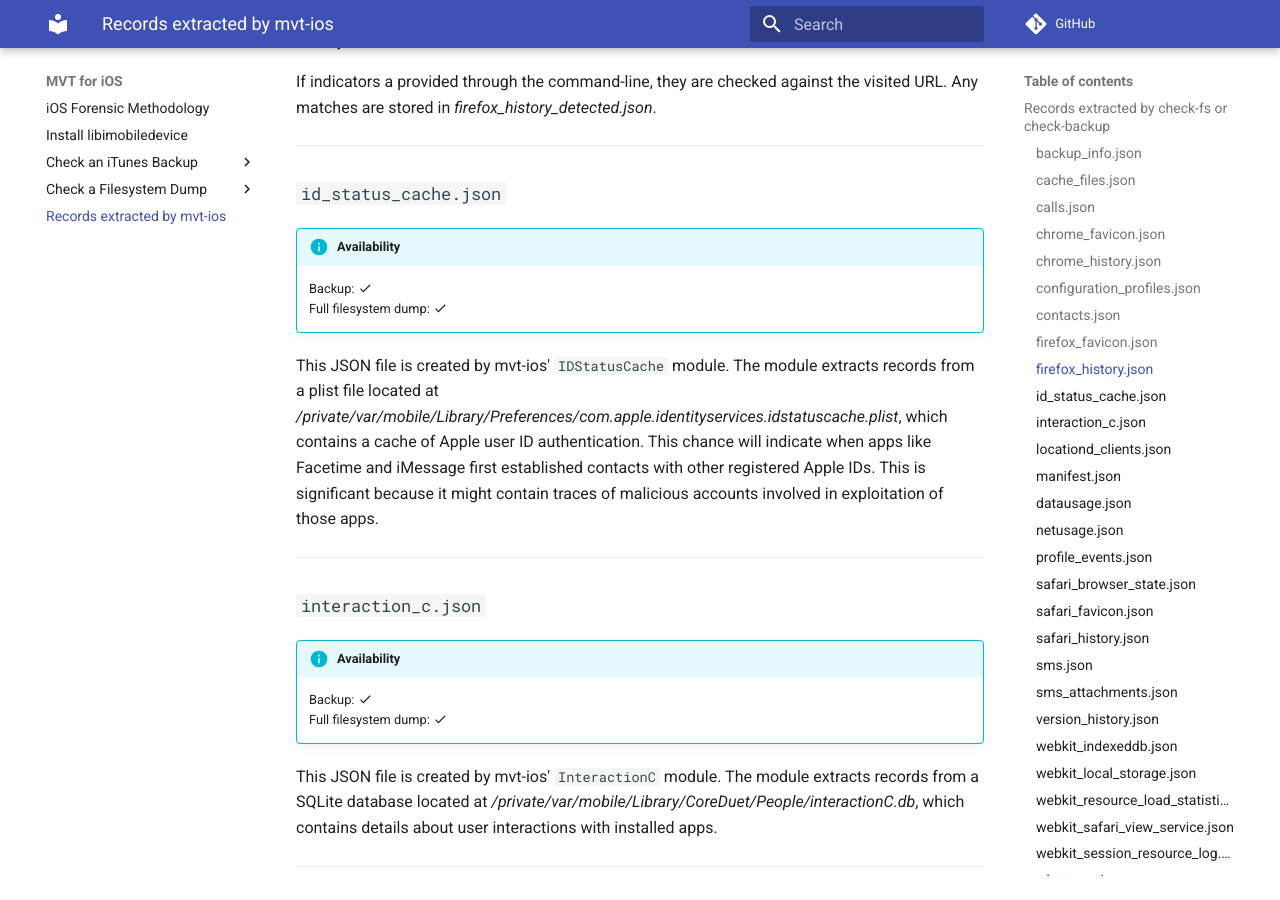
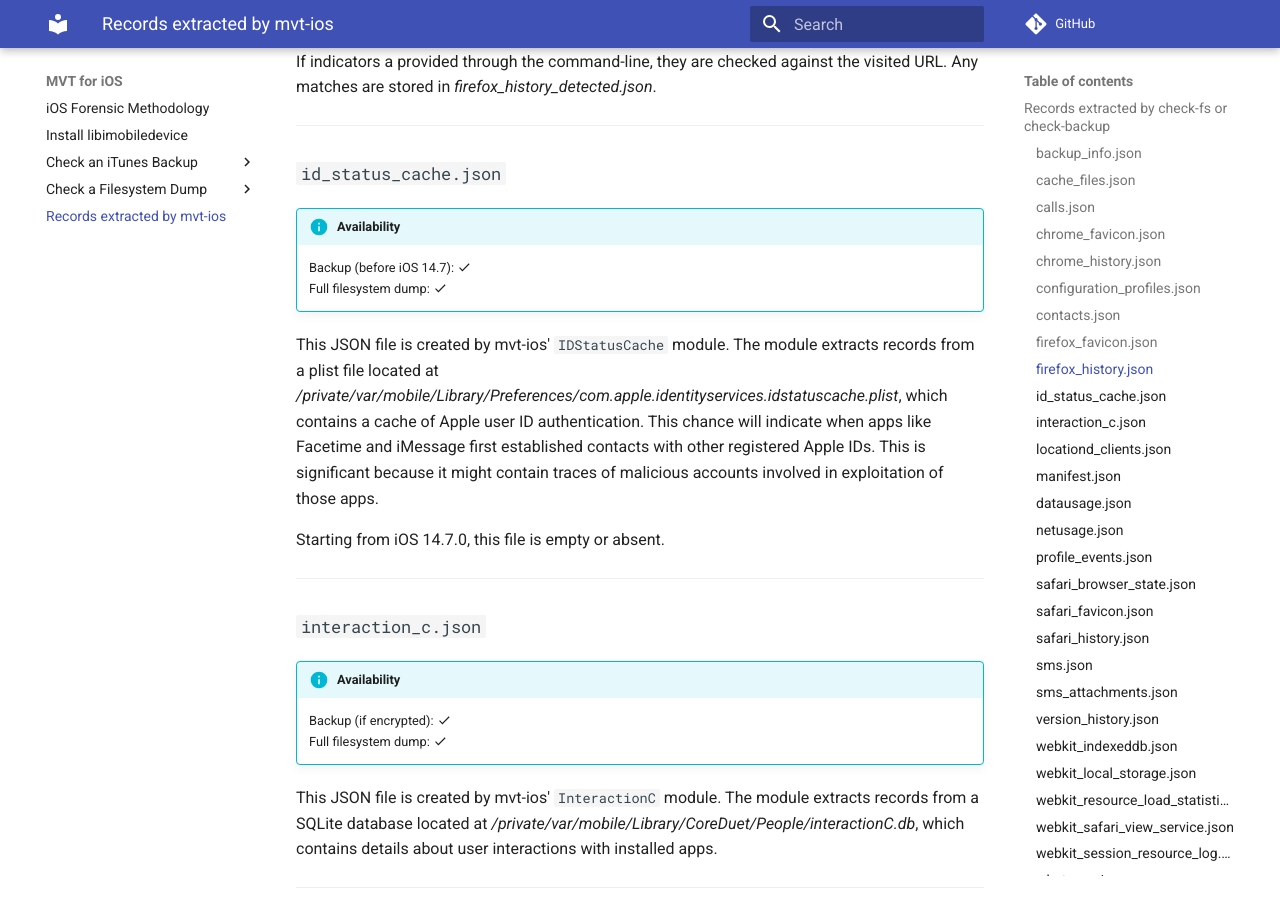
Before and after one commit to mvt-project/mvt, an MkDocs documentation site: the page built from docs/ios/records.md, in a window 1280 px wide and 900 px high, scrolled down 3513 px. Built offline with MkDocs 1.6.1 and Material for MkDocs 9.7.7, drawn with Linux system fonts in a browser that asks for light colours; comment, search, counter and statistics services are not loaded; some of the changed text lies outside the part shown.

Commit message:
Added availability details to records.md
Added availability details for backup records which require encryption or aren't available anymore in recent iOS versions.

```diff
--- a/docs/ios/records.md
+++ b/docs/ios/records.md
@@ -29,7 +29,7 @@
 ### `calls.json`
 
 !!! info "Availability"
-    Backup: :material-check:
+    Backup (if encrypted): :material-check:
     Full filesystem dump: :material-check:
 
 This JSON file is created by mvt-ios' `Calls` module. The module extracts records from a SQLite database located at */private/var/mobile/Library/CallHistoryDB/CallHistory.storedata*, which contains records of incoming and outgoing calls, including from messaging apps such as WhatsApp or Skype.
@@ -107,17 +107,19 @@
 ### `id_status_cache.json`
 
 !!! info "Availability"
-    Backup: :material-check:
+    Backup (before iOS 14.7): :material-check:
     Full filesystem dump: :material-check:
 
 This JSON file is created by mvt-ios' `IDStatusCache` module. The module extracts records from a plist file located at */private/var/mobile/Library/Preferences/com.apple.identityservices.idstatuscache.plist*, which contains a cache of Apple user ID authentication. This chance will indicate when apps like Facetime and iMessage first established contacts with other registered Apple IDs. This is significant because it might contain traces of malicious accounts involved in exploitation of those apps.
+
+Starting from iOS 14.7.0, this file is empty or absent.
 
 ---
 
 ### `interaction_c.json`
 
 !!! info "Availability"
-    Backup: :material-check:
+    Backup (if encrypted): :material-check:
     Full filesystem dump: :material-check:
 
 This JSON file is created by mvt-ios' `InteractionC` module. The module extracts records from a SQLite database located at */private/var/mobile/Library/CoreDuet/People/interactionC.db*, which contains details about user interactions with installed apps.
@@ -183,7 +185,7 @@
 ### `safari_browser_state.json`
 
 !!! info "Availability"
-    Backup: :material-check:
+    Backup (if encrypted): :material-check:
     Full filesystem dump: :material-check:
 
 This JSON file is created by mvt-ios' `SafariBrowserState` module. The module extracts records from the SQLite databases located at */private/var/mobile/Library/Safari/BrowserState.db* or */private/var/mobile/Containers/Data/Application/\*/Library/Safari/BrowserState.db*, which contain records of opened tabs.
@@ -207,7 +209,7 @@
 ### `safari_history.json`
 
 !!! info "Availability"
-    Backup: :material-check:
+    Backup (if encrypted): :material-check:
     Full filesystem dump: :material-check:
 
 This JSON file is created by mvt-ios' `SafariHistory` module. The module extracts records from the SQLite databases located at */private/var/mobile/Library/Safari/History.db* or */private/var/mobile/Containers/Data/Application/\*/Library/Safari/History.db*, which contain a history of URL visits.
```
